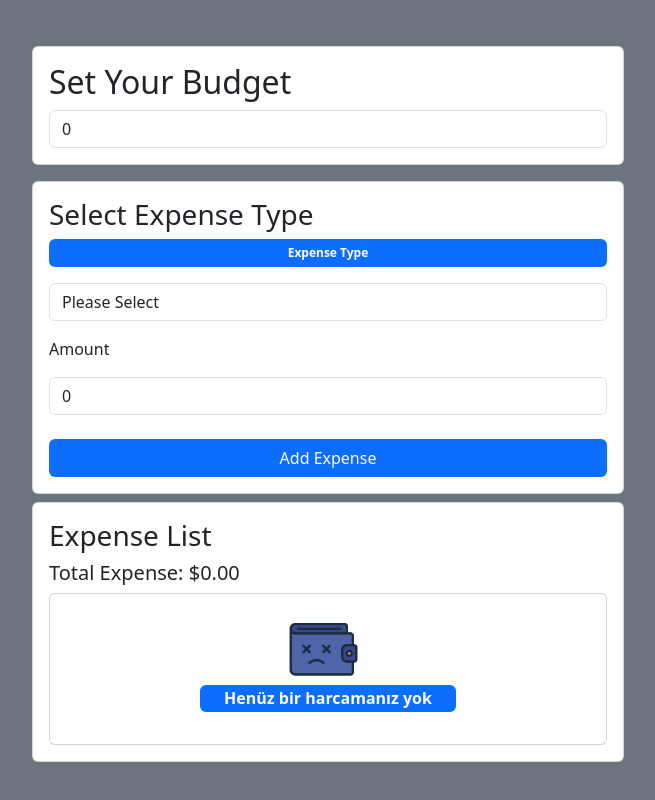
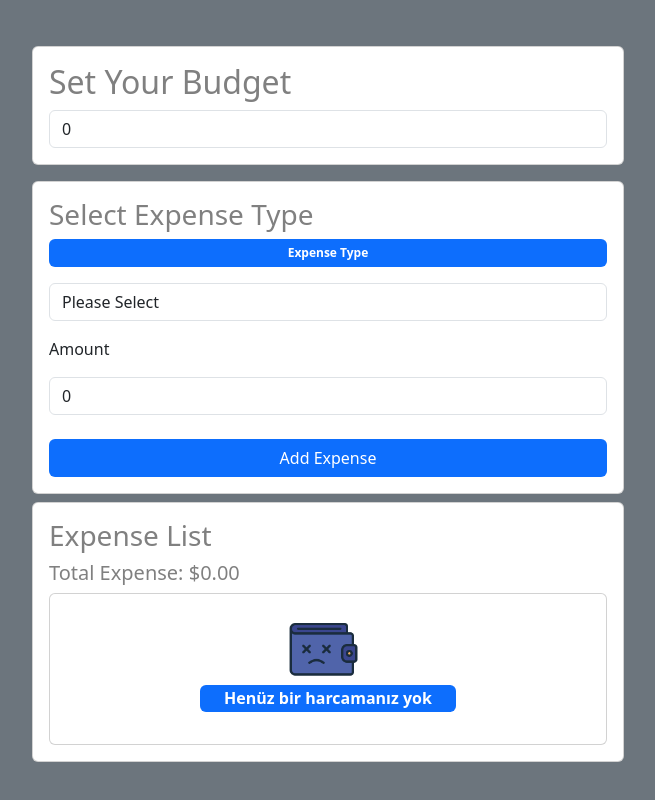
Before and after one commit to mertugrulfrontenddev/api-context, a React (Create React App) app: page / in a window 1280 px wide. Shown: the whole page, without its empty margins (312-967 px from the left). Built offline with nearby package versions, Linux system fonts and the light colour scheme.

Commit message:
added-h-elements-greycolor

```diff
--- a/src/App.css
+++ b/src/App.css
@@ -0,0 +1,8 @@
+body h1,
+body h2,
+body h3,
+body h4,
+body h5,
+body h6 {
+  color: gray;
+}
```
